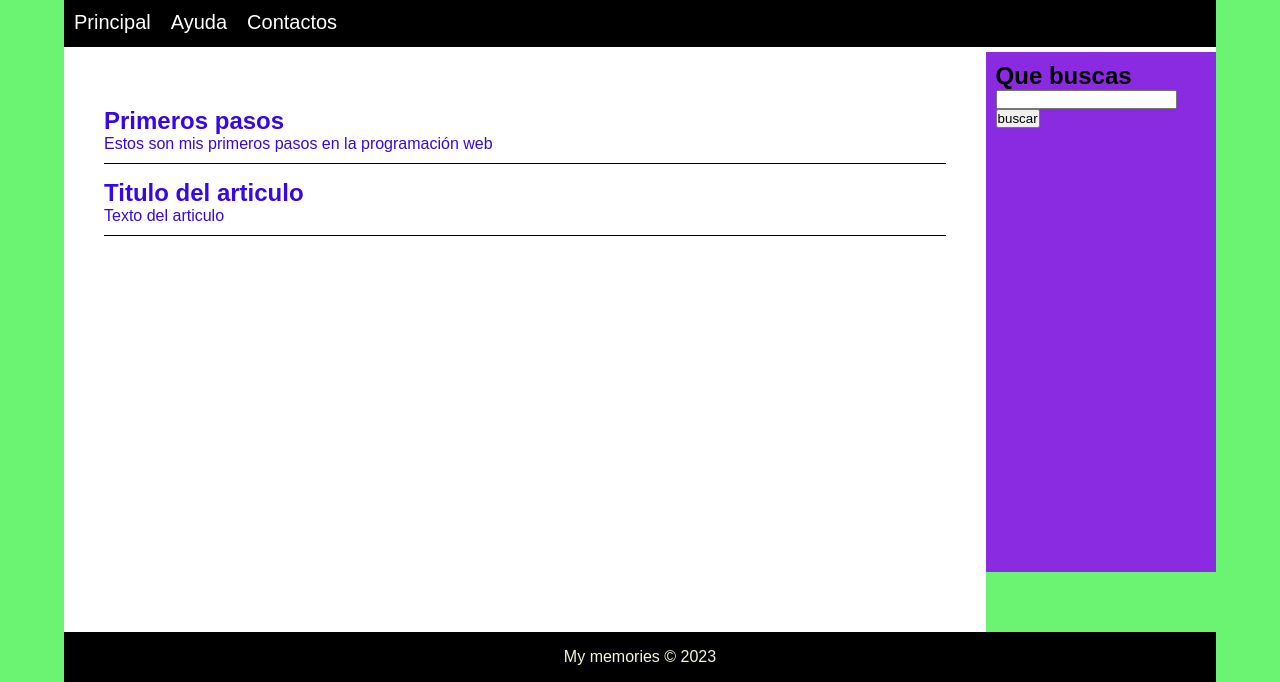
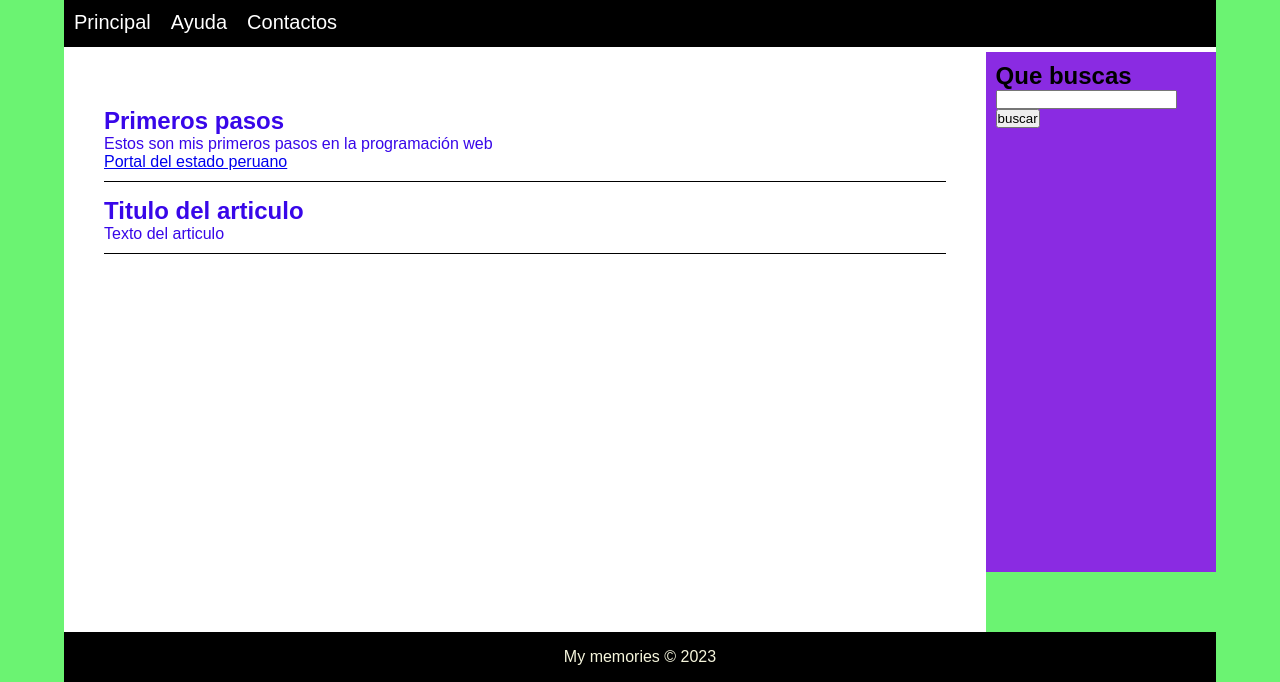
Before and after one commit to cybincod/cybincod.github.io, a plain HTML site: page index.html in a window 1280 px wide. Shown: the part 213-895 px from the top of the page. Drawn offline with Linux system fonts and the light colour scheme.

Commit message:
Update index.html

```diff
--- a/index.html
+++ b/index.html
@@ -25,12 +25,15 @@
             <article class="article">
                 <h2>Primeros pasos</h2>
                 <p>Estos son mis primeros pasos en la programación web</p>
+                <a  href="https://www.gob.pe/">Portal del estado peruano</a>
             </article>
 
 
             <article class="article">
                 <h2>Titulo del articulo</h2>
                 <p>Texto del articulo</p>
+
+
             </article>
         </section>
 
```
